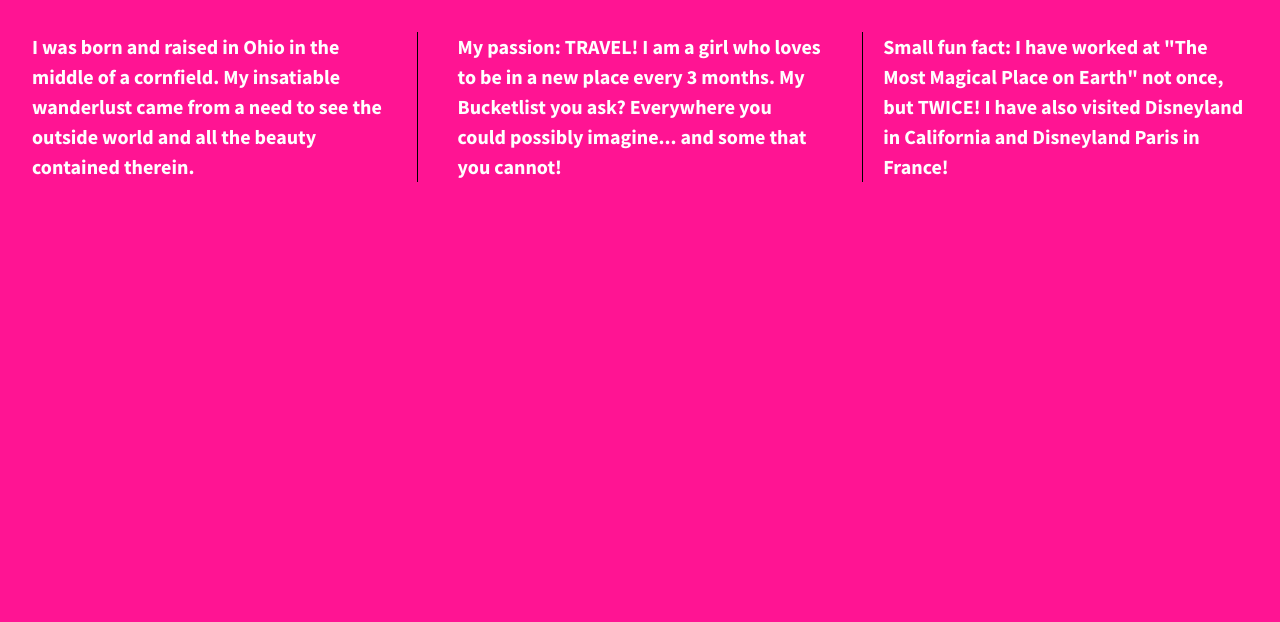
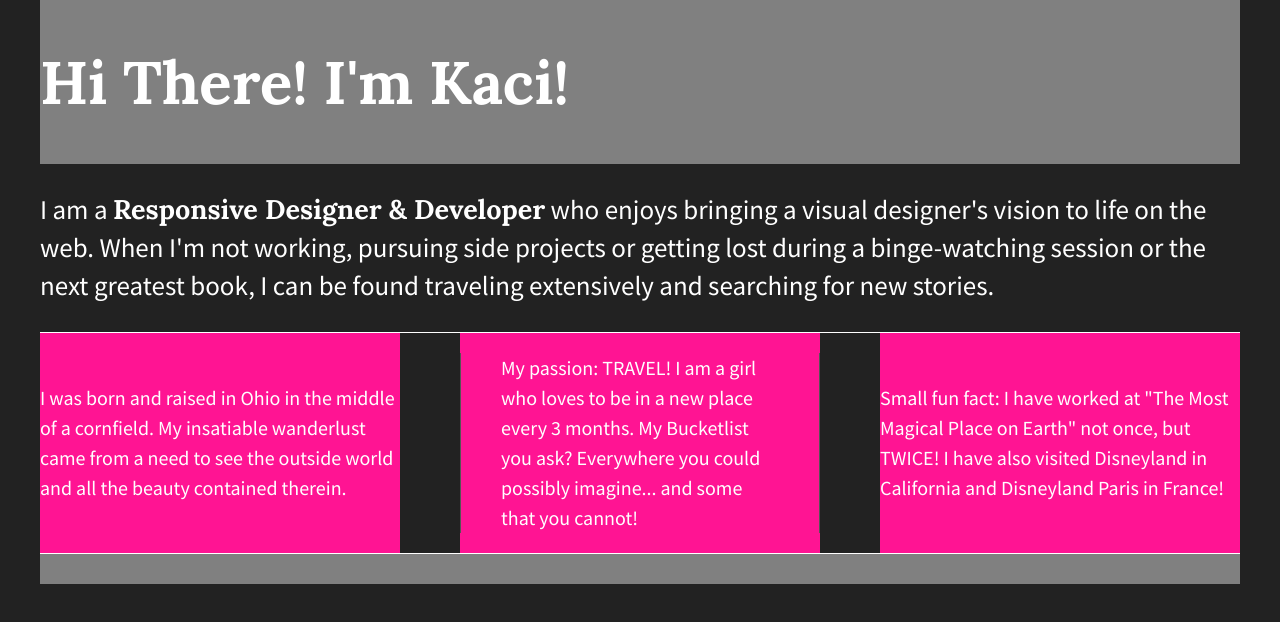
Before and after one commit to kaci-dev/flexbox-grids, a plain HTML site: page index.html in a window 1280 px wide. Drawn offline with nearby package versions, Linux system fonts and the light colour scheme.

Commit message:
Added header, main content and personalized color

```diff
--- a/css/main.css
+++ b/css/main.css
@@ -97,49 +97,75 @@ textarea {
 
 
 html {
-  background-color: #fff;
+  background-color: #222;
   height: 100%;
   width: 100%;
 }
 
 body {
   font-family: 'Source Sans Pro', sans-serif;
-  padding: 2em;
-  font-weight: 700;
-  height: 100%;
-  background-color: deeppink;
+  padding: 0em 2em;
+  font-size: 1.25em;
+  color: #fff;
+  display: flex;
+  justify-content: center;
 }
 
-.wrapper {
+header,
+footer {
+  background-color: grey;
+  display: flex;
+  justify-content: flex-start;
+  width: 100%;
+}
+
+p span {
+  font-family: 'Lora', sans-serif;
+}
+
+header h1 {
+  font-family: 'Lora',sans-serif;
+  font-size: 3em;
+}
+
+main {
+  width: 100%;
+  display: flex;
+  justify-content: center;
+  border-bottom: 1px solid #fff;
+}
+
+main p {
+  font-size: 1.35em;
+}
+
+
+.flex-container {
   /*add display:flex and set justify-content to space-between*/
   display: flex;
   flex-flow: row wrap;
   justify-content: space-between;
-  align-items: center;
+  max-width:1200px;
 }
 
-.div-1, .div-2, .div-3 {
+.flex-items {
   /*give the divs a width of 30%, add display:flex, set justify-content and align-items to center*/
-  color: #fff;
   line-height: 1.5em;
-  font-size: 1.25em;
-  height: auto;
+  font-size: 1em;
   display: flex;
-  width: 30%;
   justify-content: center;
   align-items: center;
+  border-bottom: 1px solid #555;
+  background-color: deeppink;
 }
 
-.div-1 {
-  border-right: 1px solid black;
-  padding-right: 1em;
+footer {
+  border-top: 1px solid #fff;
 }
 
-.div-3 {
-  border-left: 1px solid black;
-  padding-left: 1em;
+footer i {
+  padding: 30px 20px 0 0;
 }
-
 
 
 /* ==========================================================================
@@ -221,6 +247,24 @@ body {
    These examples override the primary ('mobile first') styles.
    Modify as content requires.
    ========================================================================== */
+   @media all and (max-width: 768px) {
+       body {
+         padding: 1em;
+       }
+   }
+
+   @media (min-width: 1200px) {
+       .flex-items {
+         flex-basis: 30%;
+         border-bottom: none;
+       }
+
+       #div-2 p {
+         border-left: 1px solid #555;
+         border-right: 1px solid #555;
+         padding: 0 40px;
+       }
+   }
 
 @media print,
        (-webkit-min-device-pixel-ratio: 1.25),
--- a/index.html
+++ b/index.html
@@ -3,7 +3,7 @@
     <head>
         <meta charset="utf-8">
         <meta http-equiv="x-ua-compatible" content="ie=edge">
-        <title>Make me into a grid!</title>
+        <title>Responsive Portfolio!</title>
         <meta name="description" content="">
         <meta name="viewport" content="width=device-width, initial-scale=1">
 
@@ -21,16 +21,27 @@
             <p class="browserupgrade">You are using an <strong>outdated</strong> browser. Please <a href="http://browsehappy.com/">upgrade your browser</a> to improve your experience.</p>
         <![endif]-->
 
-        <section class="wrapper">
-            <div class="div-1">
-                I was born and raised in Ohio in the middle of a cornfield. My insatiable wanderlust came from a need to see the outside world and all the beauty contained therein.
+        <section class="flex-container">
+            <header>
+              <h1>Hi There! I'm Kaci!</h1>
+            </header>
+            <main>
+              <p>I am a <span>Responsive Designer & Developer</span> who enjoys bringing a visual designer's vision to life on the web. When I'm not working, pursuing side projects or getting lost during a binge-watching session or the next greatest book, I can be found traveling extensively and searching for new stories.</p>
+            </main>
+            <div id="div-1" class="flex-items">
+                <p>I was born and raised in Ohio in the middle of a cornfield. My insatiable wanderlust came from a need to see the outside world and all the beauty contained therein.</p>
             </div>
-            <div class="div-2">
-                My passion: TRAVEL! I am a girl who loves to be in a new place every 3 months. My Bucketlist you ask? Everywhere you could possibly imagine... and some that you cannot!
+            <div id="div-2" class="flex-items">
+                <p>My passion: TRAVEL! I am a girl who loves to be in a new place every 3 months. My Bucketlist you ask? Everywhere you could possibly imagine... and some that you cannot!</p>
             </div>
-            <div class="div-3">
-                Small fun fact: I have worked at "The Most Magical Place on Earth" not once, but TWICE! I have also visited Disneyland in California and Disneyland Paris in France!
+            <div id="div-3" class="flex-items">
+                <p>Small fun fact: I have worked at "The Most Magical Place on Earth" not once, but TWICE! I have also visited Disneyland in California and Disneyland Paris in France!</p>
             </div>
+            <footer>
+              <i class="fab fa-twitter"></i>
+              <i class="fab fa-linkedin"></i>
+              <i class="fab fa-pinterest"></i>
+          </footer>
         </section>
 
         <script src="https://ajax.googleapis.com/ajax/libs/jquery/1.11.3/jquery.min.js"></script>
```
